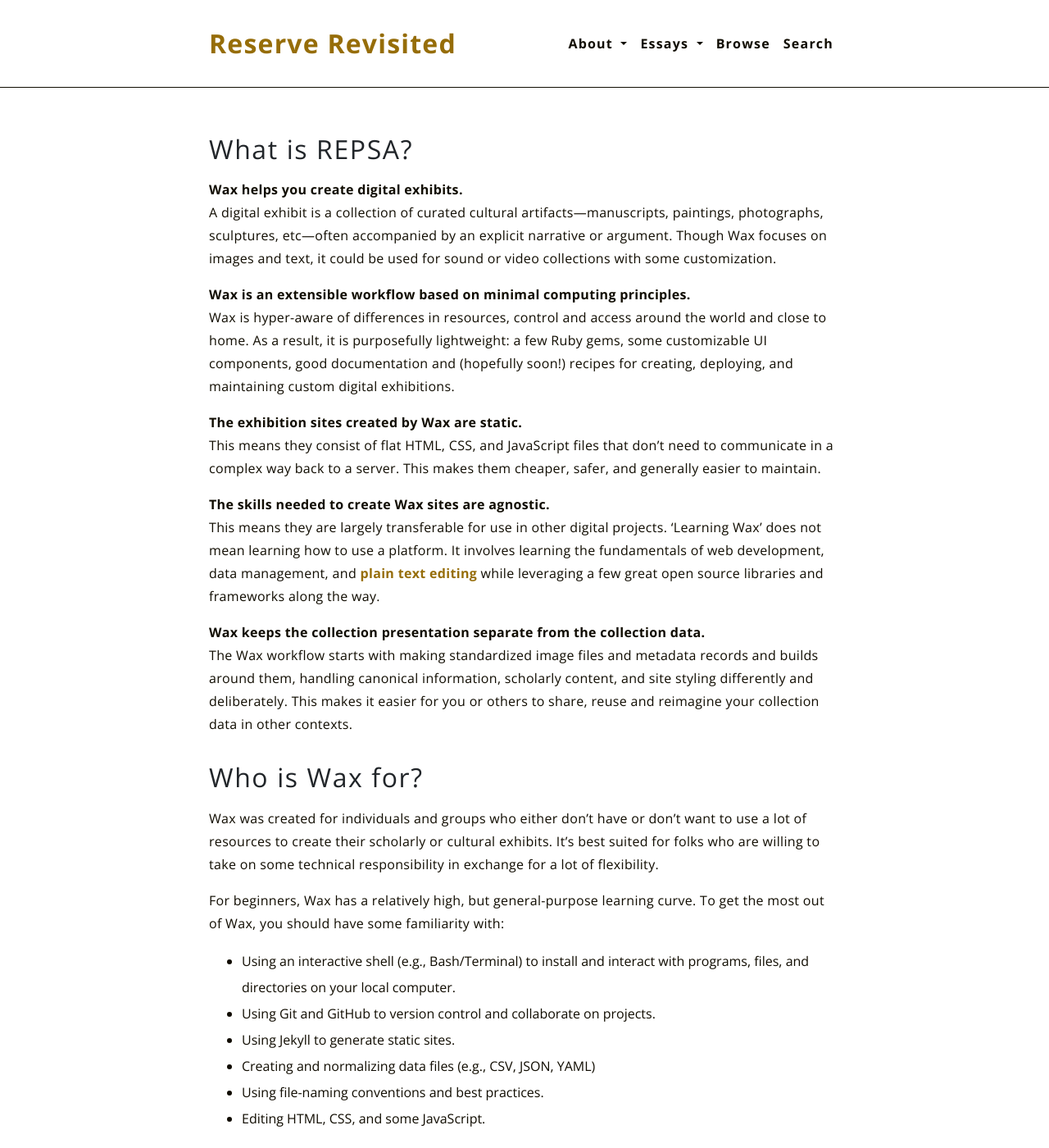
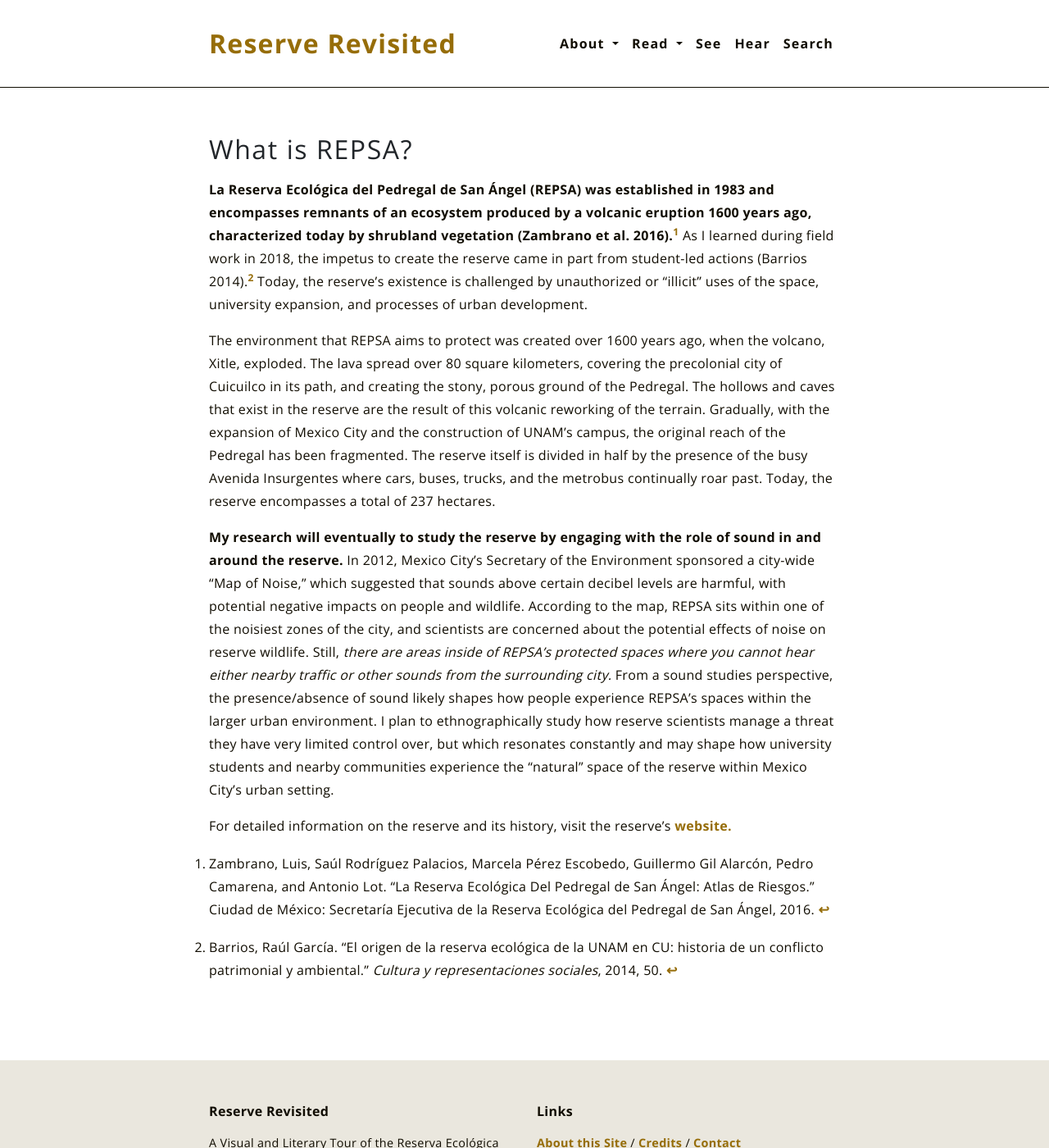
Before and after one commit to elbynum/repsa, a Jekyll site: the page built from pages/about.md, in a window 1280 px wide and 1400 px high. Shown: the whole window at 82% size. Built offline with Jekyll 4.4.1, drawn with Linux system fonts in a browser that asks for light colours; some of the changed text lies outside the part shown.

Commit message:
updated configuration file, added text to read section, close to final version for now

```diff
--- a/_config.yml
+++ b/_config.yml
@@ -102,20 +102,18 @@
 menu:
   - label: 'About'
     sub:
-      - label: 'About'
+      - label: 'About REPSA'
         link: '/about/'
-      - label: 'Documentation'
-        link: 'https://minicomp.github.io/wiki/wax/'
-      - label: 'Credits'
-        link: '/credits/'
-  - label: 'Essays'
+  - label: 'Read'
     sub:
       - label: 'REPSA: A Sedimented History'
-        link: '/exhibits/a/'
-      - label: 'Inline Image References'
-        link: '/exhibits/b/'
-  - label: 'Browse'
+        link: '/read/a/'
+      - label: 'Other ethnographic observations and conversations'
+        link: '/read/b/'
+  - label: 'See'
     link: '/collection/'
+  - label: 'Hear'
+    link: '/audio/'
   - label: 'Search'
     link: '/search/'
 
--- a/pages/about.md
+++ b/pages/about.md
@@ -4,45 +4,16 @@
 permalink: /about/
 ---
 
-**Wax helps you create digital exhibits.**
-A digital exhibit is a collection of curated cultural artifacts—manuscripts, paintings, photographs, sculptures, etc—often accompanied by an explicit narrative or argument. Though Wax focuses on images and text, it could be used for sound or video collections with some customization.
+**La Reserva Ecológica del Pedregal de San Ángel (REPSA) was established in 1983 and
+encompasses remnants of an ecosystem produced by a volcanic eruption 1600 years ago,
+characterized today by shrubland vegetation (Zambrano et al. 2016).**[^1] As I learned during field work in 2018, the impetus to create the reserve came in part from student-led actions (Barrios 2014).[^2] Today, the reserve’s existence is challenged by unauthorized or “illicit” uses of the space, university expansion, and processes of urban development.
 
-**Wax is an extensible workflow based on minimal computing principles.**
-Wax is hyper-aware of differences in resources, control and access around the world and close to home. As a result, it is purposefully lightweight: a few Ruby gems, some customizable UI components, good documentation and (hopefully soon!) recipes for creating, deploying, and maintaining custom digital exhibitions.
+The environment that REPSA aims to protect was created over 1600 years ago, when the
+volcano, Xitle, exploded. The lava spread over 80 square kilometers, covering the precolonial city of Cuicuilco in its path, and creating the stony, porous ground of the Pedregal. The hollows and caves that exist in the reserve are the result of this volcanic reworking of the terrain. Gradually, with the expansion of Mexico City and the construction of UNAM’s campus, the original reach of the Pedregal has been fragmented. The reserve itself is divided in half by the presence of the busy Avenida Insurgentes where cars, buses, trucks, and the metrobus continually roar past. Today, the reserve encompasses a total of 237 hectares.
 
-**The exhibition sites created by Wax are static.**
-This means they consist of flat HTML, CSS, and JavaScript files that don't need to communicate in a complex way back to a server. This makes them cheaper, safer, and generally easier to maintain.
+**My research will eventually to study the reserve by engaging with the role of sound in and around the reserve.**  In 2012, Mexico City’s Secretary of the Environment sponsored a city-wide “Map of Noise,” which suggested that sounds above certain decibel levels are harmful, with potential negative impacts on people and wildlife. According to the map, REPSA sits within one of the noisiest zones of the city, and scientists are concerned about the potential effects of noise on reserve wildlife. Still, *there are areas inside of REPSA's protected spaces where you cannot hear either nearby traffic or other sounds from the surrounding city.* From a sound studies perspective, the presence/absence of sound likely shapes how people experience REPSA's spaces within the larger urban environment. I plan to ethnographically study how reserve scientists manage a threat they have very limited control over, but which resonates constantly and may shape how university students and nearby communities experience the "natural" space of the reserve within Mexico City's urban setting.
 
-**The skills needed to create Wax sites are agnostic.**
-This means they are largely transferable for use in other digital projects. 'Learning Wax' does not mean learning how to use a platform. It involves learning the fundamentals of web development, data management, and [plain text editing](https://zapier.com/blog/beginner-ultimate-guide-markdown/) while leveraging a few great open source libraries and frameworks along the way.
+For detailed information on the reserve and its history, visit the reserve's <a href="http://www.repsa.unam.mx"> website.</a>
 
-**Wax keeps the collection presentation separate from the collection data.**
-The Wax workflow starts with making standardized image files and metadata records and builds around them, handling canonical information, scholarly content, and site styling differently and deliberately. This makes it easier for you or others to share, reuse and reimagine your collection data in other contexts.
-
-## Who is Wax for?
-
-Wax was created for individuals and groups who either don't have or don't want to use a lot of resources to create their scholarly or cultural exhibits. It's best suited for folks who are willing to take on some technical responsibility in exchange for a lot of flexibility.
-
-For beginners, Wax has a relatively high, but general-purpose learning curve. To get the most out of Wax, you should have some familiarity with:
-
-- Using an interactive shell (e.g., Bash/Terminal) to install and interact with programs, files, and directories on your local computer.
-- Using Git and GitHub to version control and collaborate on projects.
-- Using Jekyll to generate static sites.
-- Creating and normalizing data files (e.g., CSV, JSON, YAML)
-- Using file-naming conventions and best practices.
-- Editing HTML, CSS, and some JavaScript.
-
-**However, Wax is also great for teaching or learning the skills above!** For examples of digital pedagogy via the creation of Wax exhibitions, check out [this workshop](https://www.columbia.edu/content/events/introduction-minimal-computing-humanities-building-exhibit-primary-sources-using-wax), [this GitHub repository](https://github.com/stylerevolution/stylerevolution.github.io), and [this custom Wax site](https://stylerevolution.github.io/).
-
-**Wax is also phenomenal for professionals who play a facilitating role**, such as Digital Scholarship Librarians or Coordinators. With some practice, Wax substantially reduces the time to production and post-production maintenance costs for you and your team. In the most common scenario, students, faculty, colleagues or any other collaborators just have to provide you with a properly formatted spreadsheet and the text for the exhibits. The extras are up to you.
-
-
-## So what does the Wax workflow *look like?*
-
-Below is a diagram to give you a zoomed-out view. In summary, you create a file of metadata records for your collection (in CSV, YAML, or JSON format), organize your collection image files, and put both in the Jekyll site folder. After updating your configuration, you run a few command line tasks to prepare the data and metadata for use by the Jekyll site. Jekyll then uses special layouts and Wax components to build the exhibit and spits them out as static pages ready to publish.
-
-From there, you can run tests on your site to catch errors and decide where and how to put it online or in offline media.
-
-<a href="{{ '/img/wax_workflow.jpg' | absolute_url }}">
-  <img src="{{ '/img/wax_workflow.jpg' | absolute_url }}"/>
-</a>
+[^1]: Zambrano, Luis, Saúl Rodríguez Palacios, Marcela Pérez Escobedo, Guillermo Gil Alarcón, Pedro Camarena, and Antonio Lot. “La Reserva Ecológica Del Pedregal de San Ángel: Atlas de Riesgos.” Ciudad de México: Secretaría Ejecutiva de la Reserva Ecológica del Pedregal de San Ángel, 2016.
+[^2]: Barrios, Raúl García. “El origen de la reserva ecológica de la UNAM en CU: historia de un conflicto patrimonial y ambiental.” *Cultura y representaciones sociales*, 2014, 50.
```
Also changed, not shown: _exhibits/a.md (+2 -3 lines), _exhibits/b.md (+5 -20 lines), pages/audio.md (added, +7 -0 lines), pages/exhibits.md (+2 -2 lines).
